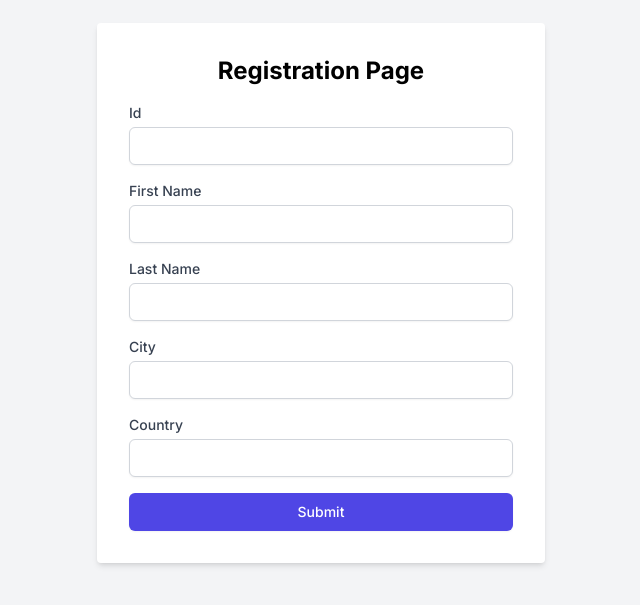
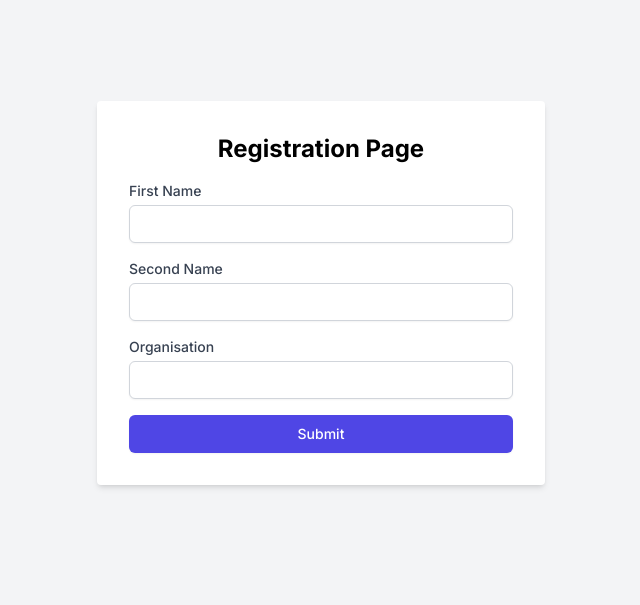
Before and after one commit to mihairadulescu/vmx-overlay, a Next.js app: page /registration in a window 1280 px wide. Shown: the part 107-712 px from the top of the page, without its empty margins (319-959 px from the left). Built offline with nearby package versions, Linux system fonts and the light colour scheme.

Commit message:
[] Update registration fields

```diff
--- a/src/app/api/register/route.js
+++ b/src/app/api/register/route.js
@@ -5,7 +5,7 @@ import qrcode from 'qrcode';
 
 export async function POST(request) {
   const person = await request.json();
-
+  console.log(person);
   const filePath = path.join(process.cwd(), 'public', 'persons.json');
   let persons = [];
 
@@ -18,7 +18,7 @@ export async function POST(request) {
 
   fs.writeFileSync(filePath, JSON.stringify(persons, null, 2), 'utf8');
 
-  const fileName = `${person.title.toLowerCase()}-${person.firstName.toLowerCase().replace(/ /g, '-')}-${person.lastName.toLowerCase().replace(/ /g, '-')}-${person.city.toLowerCase()}-${person.country.toLowerCase()}.png`;
+  const fileName = `${person.firstName.toLowerCase().replace(/ /g, '-')}.png`;
   const qrCodePath = path.join(process.cwd(), 'public', fileName);
 
   const qrCodeData = await qrcode.toDataURL(JSON.stringify(person));
--- a/src/app/registration/page.js
+++ b/src/app/registration/page.js
@@ -8,7 +8,6 @@ import ReactToPrint from 'react-to-print';
 import Presenter from './presenter';
 
 const RegistrationSchema = Yup.object().shape({
-  id: Yup.string().required('Required'),
   firstName: Yup.string().required('Required'),
   secondName: Yup.string().required('Required'),
   organisation: Yup.string().required('Required'),
@@ -28,57 +27,40 @@ const Registration = () => {
         <div className="w-full max-w-md p-8 space-y-4 bg-white rounded shadow-md" style={{color:"black"}}>
           <h1 className="text-2xl font-bold text-center">Registration Page</h1>
           <Formik
-            initialValues={{ title: '', firstName: '', lastName: '', city: '', country: '', qrCode: '' }}
+            initialValues={{  firstName: '', secondName: '', organisation: '' }}
             validationSchema={RegistrationSchema}
             onSubmit={(values, actions) => handleSubmit(values, { ...actions, setStatus })}
           >
             {({ isSubmitting, values }) => (
               <Form className="space-y-4">
                 <div>
-                  <label htmlFor="id" className="block text-sm font-medium text-gray-700">Id</label>
+                  <label htmlFor="firstName" className="block text-sm font-medium text-gray-700">First Name</label>
                   <Field
                     type="text"
-                    name="name"
+                    name="firstName"
                     className="block w-full px-3 py-2 mt-1 border border-gray-300 rounded-md shadow-sm focus:ring-indigo-500 focus:border-indigo-500 sm:text-sm"
                   />
-                  <ErrorMessage name="id" component="div" className="mt-1 text-sm text-red-600" />
+                  <ErrorMessage name="firstName" component="div" className="mt-1 text-sm text-red-600" />
                 </div>
                 <div>
-                  <label htmlFor="name" className="block text-sm font-medium text-gray-700">First Name</label>
+                  <label htmlFor="secondName" className="block text-sm font-medium text-gray-700">Second Name</label>
+                  <Field
+                    type="text"
+                    name="secondName"
+                    className="block w-full px-3 py-2 mt-1 border border-gray-300 rounded-md shadow-sm focus:ring-indigo-500 focus:border-indigo-500 sm:text-sm"
+                  />
+                  <ErrorMessage name="secondName" component="div" className="mt-1 text-sm text-red-600" />
+                </div>
+                <div>
+                  <label htmlFor="organisation" className="block text-sm font-medium text-gray-700">Organisation</label>
                   <Field
                     type="text"
                     name="organisation"
                     className="block w-full px-3 py-2 mt-1 border border-gray-300 rounded-md shadow-sm focus:ring-indigo-500 focus:border-indigo-500 sm:text-sm"
                   />
-                  <ErrorMessage name="name" component="div" className="mt-1 text-sm text-red-600" />
+                  <ErrorMessage name="organisation" component="div" className="mt-1 text-sm text-red-600" />
                 </div>
-                <div>
-                  <label htmlFor="secondName" className="block text-sm font-medium text-gray-700">Last Name</label>
-                  <Field
-                    type="text"
-                    name="lastName"
-                    className="block w-full px-3 py-2 mt-1 border border-gray-300 rounded-md shadow-sm focus:ring-indigo-500 focus:border-indigo-500 sm:text-sm"
-                  />
-                  <ErrorMessage name="secondName" component="div" className="mt-1 text-sm text-red-600" />
-                </div>
-                <div>
-                  <label htmlFor="city" className="block text-sm font-medium text-gray-700">City</label>
-                  <Field
-                    type="text"
-                    name="city"
-                    className="block w-full px-3 py-2 mt-1 border border-gray-300 rounded-md shadow-sm focus:ring-indigo-500 focus:border-indigo-500 sm:text-sm"
-                  />
-                  <ErrorMessage name="city" component="div" className="mt-1 text-sm text-red-600" />
-                </div>
-                <div>
-                  <label htmlFor="country" className="block text-sm font-medium text-gray-700">Country</label>
-                  <Field
-                    type="text"
-                    name="country"
-                    className="block w-full px-3 py-2 mt-1 border border-gray-300 rounded-md shadow-sm focus:ring-indigo-500 focus:border-indigo-500 sm:text-sm"
-                  />
-                  <ErrorMessage name="country" component="div" className="mt-1 text-sm text-red-600" />
-                </div>
+
                 <div>
                   <button
                     type="submit"
```
